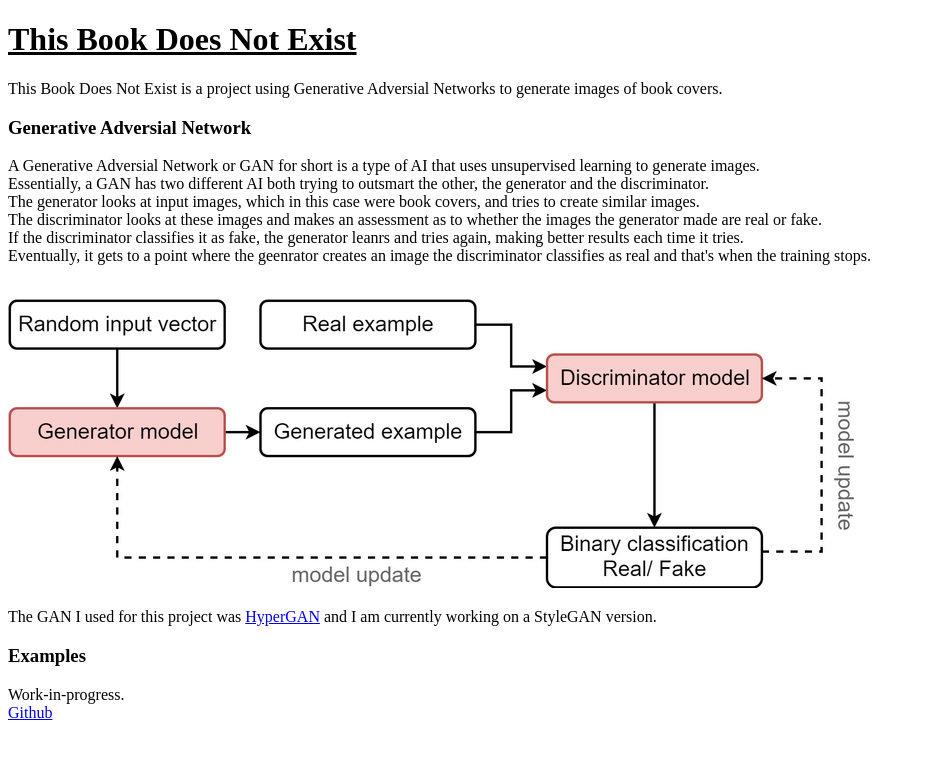
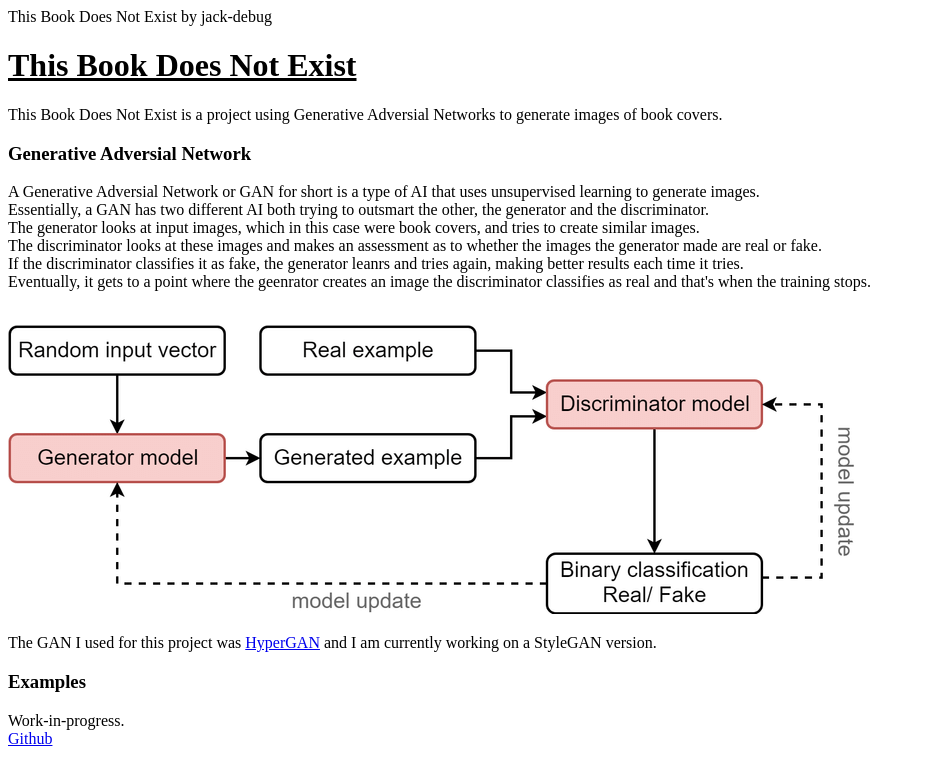
Before and after one commit to jack-debug/ThisBookDoesNotExist, a plain HTML site: page index.html in a window 1280 px wide. Shown: the whole page, without its empty margins (0-925 px from the left). Drawn offline with Linux system fonts and the light colour scheme.

Commit message:
Update index.html

```diff
--- a/index.html
+++ b/index.html
@@ -1,5 +1,8 @@
 <!DOCTYPE html>
 <html>
+<head>
+This Book Does Not Exist by jack-debug
+</head>
 <body>
   <h1><u>This Book Does Not Exist</u></h1>
 <!--put training gif here-->
```
